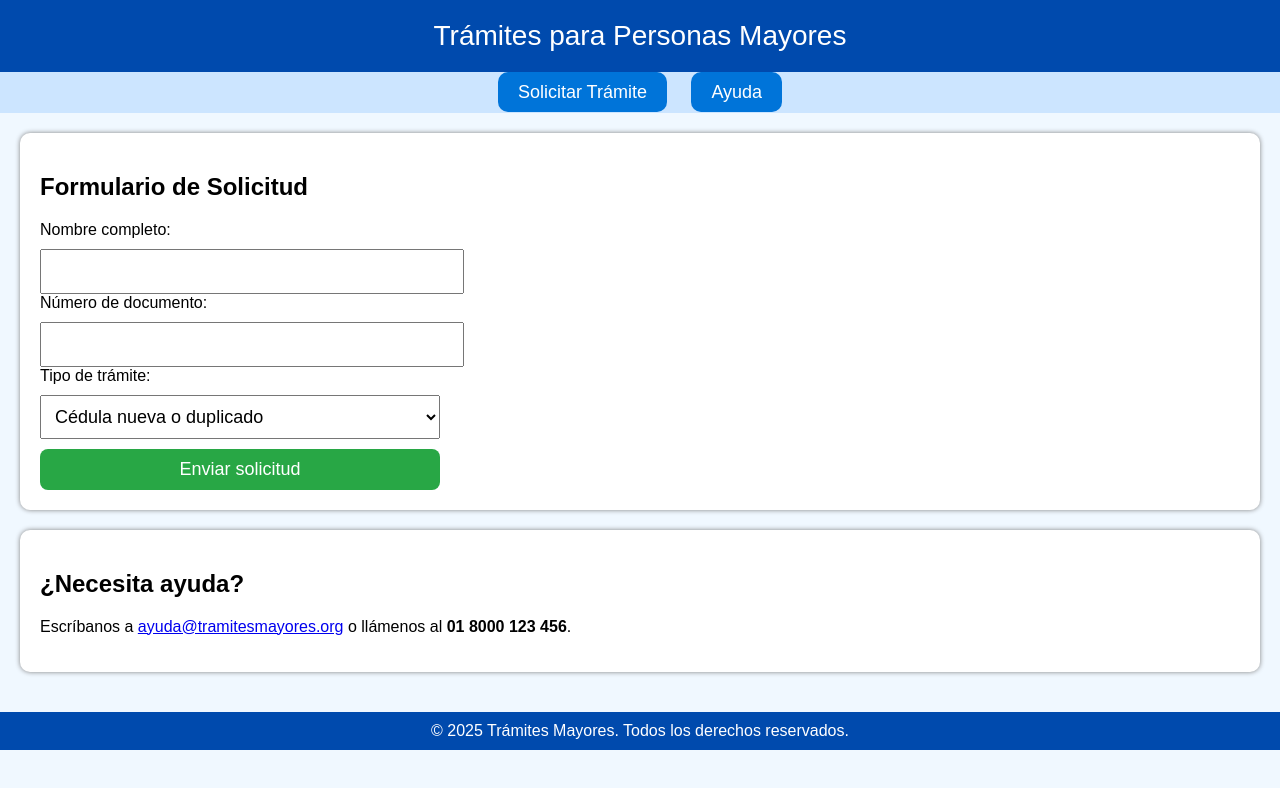
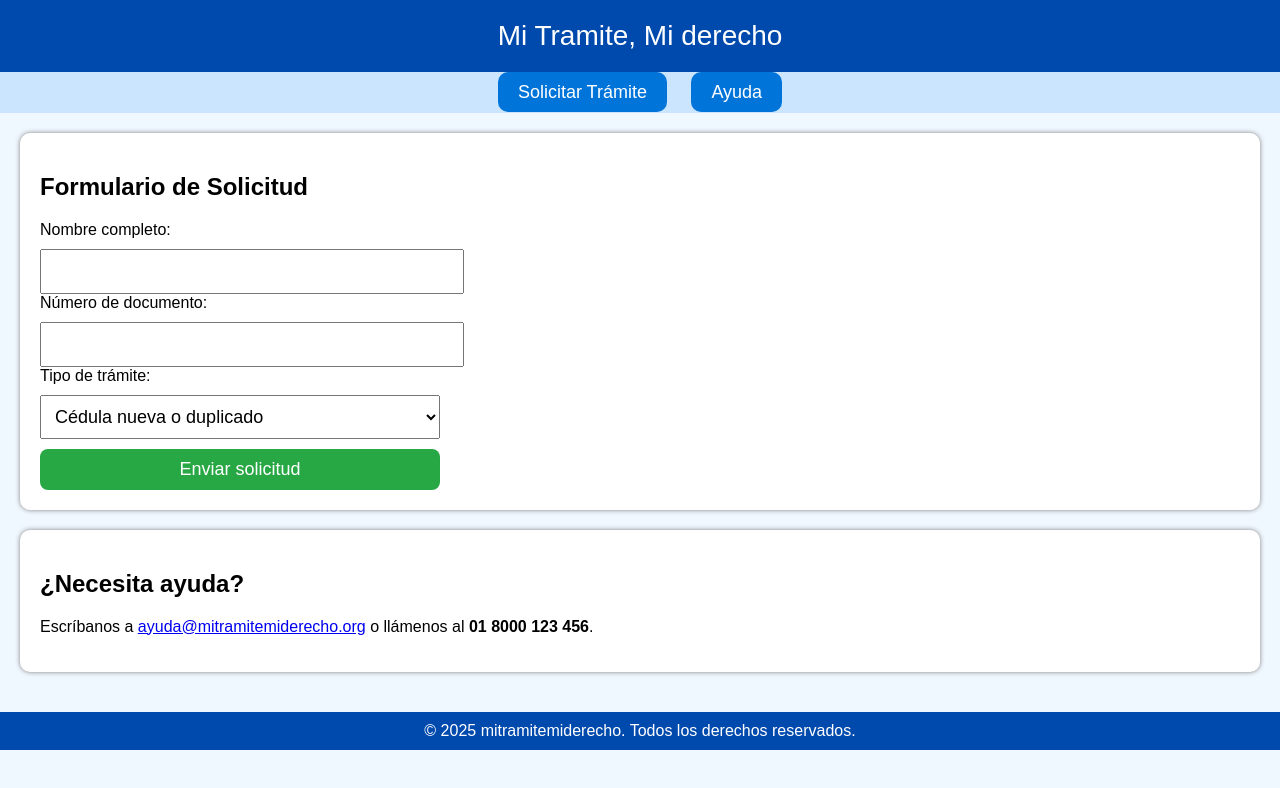
Before and after one commit to Andres24a/Tramites-Documentos, a plain HTML site: page index.html in a window 1280 px wide. Drawn offline with Linux system fonts and the light colour scheme.

Commit message:
Update index.html

```diff
--- a/index.html
+++ b/index.html
@@ -3,7 +3,7 @@
 <head>
   <meta charset="UTF-8">
   <meta name="viewport" content="width=device-width, initial-scale=1">
-  <title>Trámites para Personas Mayores</title>
+  <title>Mi tramite, Mi derecho</title>
   <style>
     body {
       font-family: Arial, sans-serif;
@@ -68,7 +68,7 @@
 </head>
 <body>
   <header>
-    Trámites para Personas Mayores
+    Mi Tramite, Mi derecho
   </header>
   <nav>
     <a href="#formulario">Solicitar Trámite</a>
@@ -93,11 +93,11 @@
     </section>
     <section id="ayuda">
       <h2>¿Necesita ayuda?</h2>
-      <p>Escríbanos a <a href="mailto:ayuda@tramitesmayores.org">ayuda@tramitesmayores.org</a> o llámenos al <strong>01 8000 123 456</strong>.</p>
+      <p>Escríbanos a <a href="mailto:ayuda@mitramitemiderecho.org">ayuda@mitramitemiderecho.org</a> o llámenos al <strong>01 8000 123 456</strong>.</p>
     </section>
   </main>
   <footer>
-    © 2025 Trámites Mayores. Todos los derechos reservados.
+    © 2025 mitramitemiderecho. Todos los derechos reservados.
   </footer>
 </body>
 </html>
```
